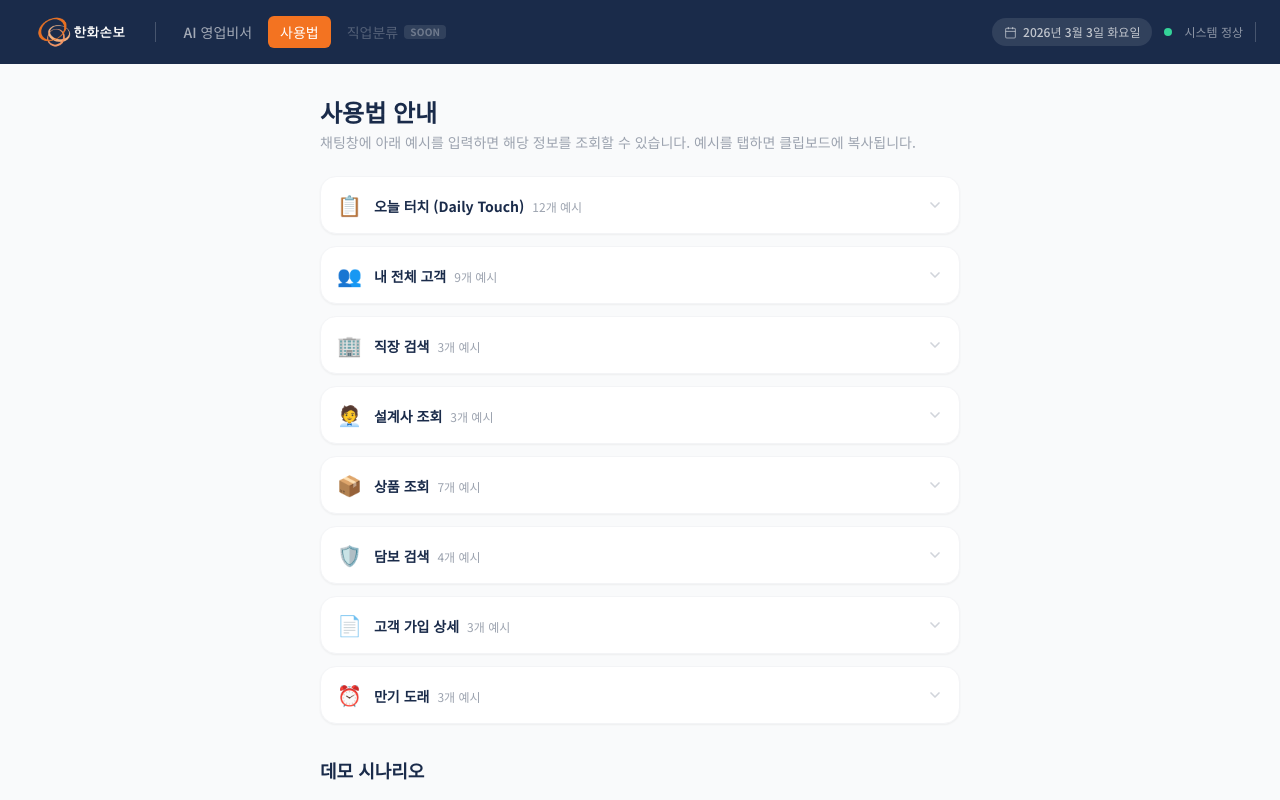
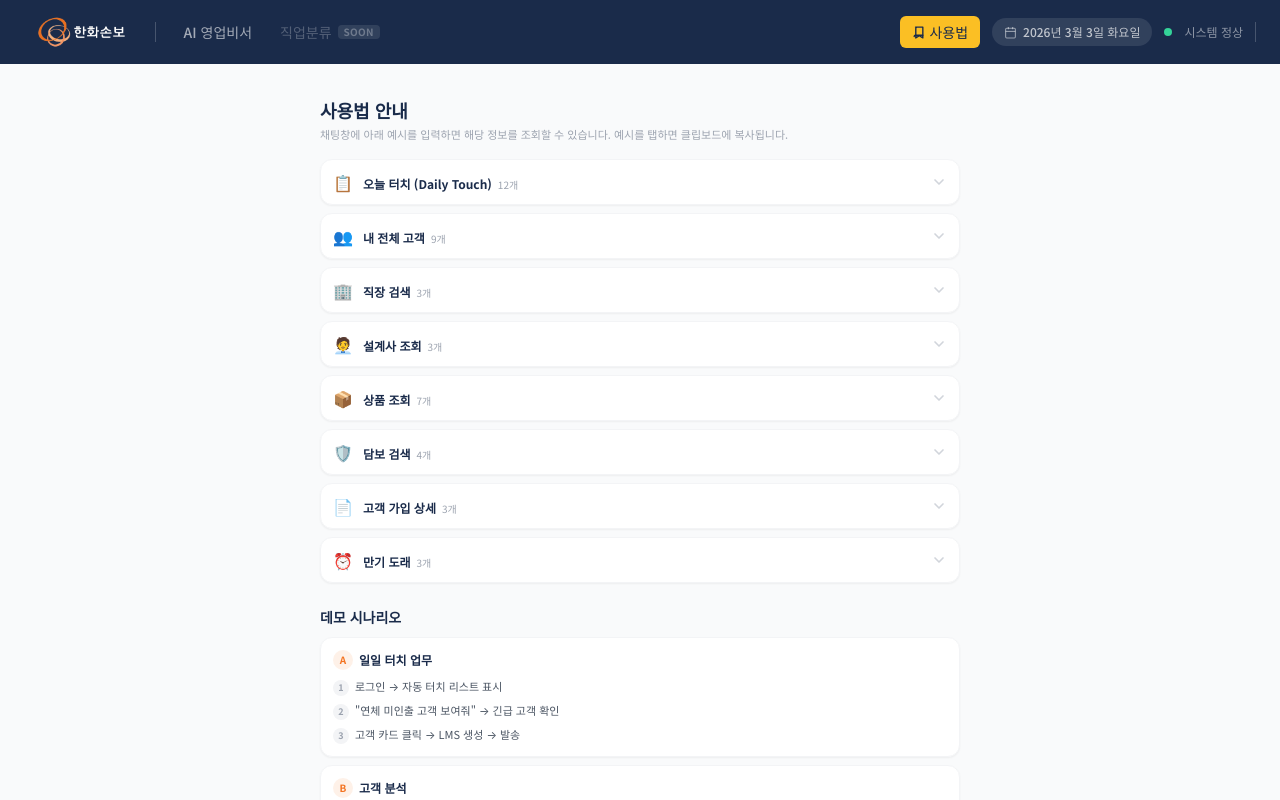
Before and after one commit to beyondReal-smap/hwgi_ai_assistant, a Next.js app: page /guide in a window 1280 px wide. Built offline with nearby package versions, Linux system fonts and the light colour scheme.

Commit message:
분석 추가

```diff
--- a/app/guide/page.tsx
+++ b/app/guide/page.tsx
@@ -160,16 +160,16 @@ function ExampleRow({ example }: { example: Example }) {
   return (
     <button
       onClick={handleCopy}
-      className="w-full flex items-center gap-2 px-3 py-2 rounded-lg text-left hover:bg-gray-50 active:bg-orange-50 transition-colors group"
+      className="w-full flex items-center gap-1.5 px-2.5 py-1.5 rounded-lg text-left hover:bg-gray-50 active:bg-orange-50 transition-colors group"
     >
       <span className="flex-1 min-w-0">
-        <span className="text-sm font-medium text-hanwha-navy block truncate">
+        <span className="text-xs font-medium text-hanwha-navy block truncate">
           {example.query}
         </span>
-        <span className="text-xs text-gray-400 block mt-0.5">{example.desc}</span>
+        <span className="text-[10px] text-gray-400 block mt-0.5">{example.desc}</span>
       </span>
       <span
-        className={`shrink-0 text-[10px] font-medium px-1.5 py-0.5 rounded transition-colors ${
+        className={`shrink-0 text-[9px] font-medium px-1.5 py-0.5 rounded transition-colors ${
           copied
             ? "bg-emerald-100 text-emerald-600"
             : "bg-gray-100 text-gray-400 group-hover:bg-hanwha-orange/10 group-hover:text-hanwha-orange"
@@ -185,15 +185,15 @@ function CategoryCard({ category }: { category: Category }) {
   const [open, setOpen] = useState(false);
 
   return (
-    <div className="bg-white rounded-2xl border border-gray-100 shadow-sm overflow-hidden">
+    <div className="bg-white rounded-xl border border-gray-100 shadow-sm overflow-hidden">
       <button
         onClick={() => setOpen((v) => !v)}
-        className="w-full flex items-center gap-3 px-4 py-3.5 text-left hover:bg-gray-50/50 transition-colors"
+        className="w-full flex items-center gap-2.5 px-3 py-2.5 text-left hover:bg-gray-50/50 transition-colors"
       >
-        <span className="text-xl shrink-0">{category.icon}</span>
+        <span className="text-base shrink-0">{category.icon}</span>
         <span className="flex-1 min-w-0">
-          <span className="text-sm font-bold text-hanwha-navy">{category.title}</span>
-          <span className="text-xs text-gray-400 ml-2">{category.examples.length}개 예시</span>
+          <span className="text-xs font-bold text-hanwha-navy">{category.title}</span>
+          <span className="text-[10px] text-gray-400 ml-1.5">{category.examples.length}개</span>
         </span>
         <svg
           width="16"
@@ -222,17 +222,17 @@ function CategoryCard({ category }: { category: Category }) {
 
 function ScenarioCard({ scenario, index }: { scenario: Scenario; index: number }) {
   return (
-    <div className="bg-white rounded-2xl border border-gray-100 shadow-sm p-4">
-      <div className="flex items-center gap-2 mb-3">
-        <span className="w-6 h-6 rounded-full bg-hanwha-orange/10 text-hanwha-orange text-xs font-bold flex items-center justify-center">
+    <div className="bg-white rounded-xl border border-gray-100 shadow-sm p-3">
+      <div className="flex items-center gap-1.5 mb-2">
+        <span className="w-5 h-5 rounded-full bg-hanwha-orange/10 text-hanwha-orange text-[10px] font-bold flex items-center justify-center">
           {String.fromCharCode(65 + index)}
         </span>
-        <span className="text-sm font-bold text-hanwha-navy">{scenario.title}</span>
+        <span className="text-xs font-bold text-hanwha-navy">{scenario.title}</span>
       </div>
-      <ol className="space-y-2">
+      <ol className="space-y-1.5">
         {scenario.steps.map((step, i) => (
-          <li key={i} className="flex items-start gap-2 text-sm text-gray-600">
-            <span className="shrink-0 w-5 h-5 rounded-full bg-gray-100 text-gray-400 text-[10px] font-bold flex items-center justify-center mt-0.5">
+          <li key={i} className="flex items-start gap-1.5 text-[11px] text-gray-600">
+            <span className="shrink-0 w-4 h-4 rounded-full bg-gray-100 text-gray-400 text-[9px] font-bold flex items-center justify-center mt-0.5">
               {i + 1}
             </span>
             <span className="min-w-0">{step}</span>
@@ -253,25 +253,25 @@ export default function GuidePage() {
       <div className="flex-1 overflow-y-auto">
         <div className="max-w-2xl mx-auto px-4 py-6 sm:py-8">
           {/* Title */}
-          <div className="mb-6">
-            <h1 className="text-xl sm:text-2xl font-bold text-hanwha-navy">사용법 안내</h1>
-            <p className="text-sm text-gray-400 mt-1">
+          <div className="mb-4">
+            <h1 className="text-base sm:text-lg font-bold text-hanwha-navy">사용법 안내</h1>
+            <p className="text-[11px] text-gray-400 mt-0.5">
               채팅창에 아래 예시를 입력하면 해당 정보를 조회할 수 있습니다.
               예시를 탭하면 클립보드에 복사됩니다.
             </p>
           </div>
 
           {/* Categories */}
-          <div className="space-y-3 mb-8">
+          <div className="space-y-2 mb-6">
             {CATEGORIES.map((cat, i) => (
               <CategoryCard key={i} category={cat} />
             ))}
           </div>
 
           {/* Scenarios */}
-          <div className="mb-8">
-            <h2 className="text-lg font-bold text-hanwha-navy mb-4">데모 시나리오</h2>
-            <div className="space-y-3">
+          <div className="mb-6">
+            <h2 className="text-sm font-bold text-hanwha-navy mb-2.5">데모 시나리오</h2>
+            <div className="space-y-2">
               {SCENARIOS.map((sc, i) => (
                 <ScenarioCard key={i} scenario={sc} index={i} />
               ))}
--- a/components/AppHeader.tsx
+++ b/components/AppHeader.tsx
@@ -5,9 +5,9 @@ import { usePathname, useRouter } from "next/navigation";
 import { useEffect, useRef, useState } from "react";
 import type { FPProfile } from "@/lib/types";
 
-const NAV_ITEMS: { label: string; href: string; comingSoon?: boolean }[] = [
+const NAV_ITEMS: { label: string; href: string; comingSoon?: boolean; bookmark?: boolean }[] = [
   { label: "AI 영업비서", href: "/" },
-  { label: "사용법", href: "/guide" },
+  { label: "사용법", href: "/guide", bookmark: true },
   { label: "직업분류", href: "/jobcode", comingSoon: true },
 ];
 const KST_TIMEZONE = "Asia/Seoul";
@@ -128,14 +128,22 @@ export default function AppHeader({ currentFP, onLogout }: AppHeaderProps) {
     return () => clearInterval(timer);
   }, []);
 
-  // For pages (like /jobcode) that don't pass currentFP,
-  // detect login state from localStorage so logout button is consistent.
+  // For pages (like /guide) that don't pass currentFP,
+  // read full profile from localStorage so avatar button is consistent.
+  const [storedFP, setStoredFP] = useState<FPProfile | null>(null);
   useEffect(() => {
     if (!currentFP) {
       const savedId = window.localStorage.getItem(FP_SESSION_KEY);
       setInternalLoggedIn(!!savedId);
+      try {
+        const json = window.localStorage.getItem("fp_profile");
+        setStoredFP(json ? JSON.parse(json) : null);
+      } catch {
+        setStoredFP(null);
+      }
     } else {
       setInternalLoggedIn(false);
+      setStoredFP(null);
     }
   }, [currentFP]);
 
@@ -206,7 +214,22 @@ export default function AppHeader({ currentFP, onLogout }: AppHeaderProps) {
               )}
             </div>
           )}
-          {!currentFP && internalLoggedIn && (
+          {!currentFP && internalLoggedIn && storedFP && (
+            <div className="relative shrink-0" ref={profileRefMobile}>
+              <button
+                onClick={() => setShowProfile((v) => !v)}
+                className="w-7 h-7 rounded-full flex items-center justify-center text-white text-[10px] font-bold transition-all"
+                style={avatarButtonStyle}
+                aria-label="내 프로필"
+              >
+                {storedFP.profileInitials}
+              </button>
+              {showProfile && (
+                <ProfileDropdown fp={storedFP} onLogout={handleLogout} onClose={() => setShowProfile(false)} />
+              )}
+            </div>
+          )}
+          {!currentFP && internalLoggedIn && !storedFP && (
             <button
               onClick={handleLogout}
               className="h-7 px-2.5 text-[10px] font-medium rounded-md border border-white/20 text-white/60 hover:bg-white/10 active:bg-white/20 transition-colors whitespace-nowrap shrink-0"
@@ -218,7 +241,7 @@ export default function AppHeader({ currentFP, onLogout }: AppHeaderProps) {
 
         {/* Row 2 — nav tabs, fixed height 36px */}
         <div className="flex items-end h-9 px-3 gap-0.5">
-          {NAV_ITEMS.map((item) => {
+          {NAV_ITEMS.filter((i) => !i.bookmark).map((item) => {
             const isActive = pathname === item.href;
             if (item.comingSoon) {
               return (
@@ -247,6 +270,24 @@ export default function AppHeader({ currentFP, onLogout }: AppHeaderProps) {
               </Link>
             );
           })}
+          <div className="flex-1" />
+          {NAV_ITEMS.filter((i) => i.bookmark).map((item) => {
+            const isActive = pathname === item.href;
+            return (
+              <Link
+                key={item.href}
+                href={item.href}
+                className={`shrink-0 h-8 px-3 flex items-center gap-1 rounded-t-md text-xs font-semibold transition-colors border-x border-t ${
+                  isActive
+                    ? "bg-amber-400 text-hanwha-navy border-amber-300"
+                    : "bg-amber-400/20 text-amber-300 border-amber-400/30 hover:bg-amber-400/30"
+                }`}
+              >
+                <svg width="11" height="11" viewBox="0 0 24 24" fill="none" stroke="currentColor" strokeWidth="2.5" strokeLinecap="round" strokeLinejoin="round"><path d="M4 19.5A2.5 2.5 0 0 1 6.5 17H20"/><path d="M6.5 2H20v20l-6.5-4L7 22V4.5A2.5 2.5 0 0 1 9.5 2z"/></svg>
+                {item.label}
+              </Link>
+            );
+          })}
         </div>
       </div>
 
@@ -260,7 +301,7 @@ export default function AppHeader({ currentFP, onLogout }: AppHeaderProps) {
           />
           <div className="w-px h-5 bg-white/20 mx-1 shrink-0" />
           <nav className="flex items-center gap-1 overflow-x-auto whitespace-nowrap">
-            {NAV_ITEMS.map((item) => {
+            {NAV_ITEMS.filter((i) => !i.bookmark).map((item) => {
               const isActive = pathname === item.href;
               if (item.comingSoon) {
                 return (
@@ -293,6 +334,23 @@ export default function AppHeader({ currentFP, onLogout }: AppHeaderProps) {
         </div>
 
         <div className="flex items-center gap-3 shrink-0">
+          {NAV_ITEMS.filter((i) => i.bookmark).map((item) => {
+            const isActive = pathname === item.href;
+            return (
+              <Link
+                key={item.href}
+                href={item.href}
+                className={`shrink-0 whitespace-nowrap px-3 py-1.5 rounded-md text-sm font-medium transition-colors flex items-center gap-1 ${
+                  isActive
+                    ? "bg-amber-400 text-hanwha-navy"
+                    : "bg-amber-400/20 text-amber-300 hover:bg-amber-400/30"
+                }`}
+              >
+                <svg width="13" height="13" viewBox="0 0 24 24" fill="none" stroke="currentColor" strokeWidth="2.5" strokeLinecap="round" strokeLinejoin="round"><path d="M4 19.5A2.5 2.5 0 0 1 6.5 17H20"/><path d="M6.5 2H20v20l-6.5-4L7 22V4.5A2.5 2.5 0 0 1 9.5 2z"/></svg>
+                {item.label}
+              </Link>
+            );
+          })}
           <div className="hidden md:flex items-center gap-1.5 bg-white/10 rounded-full px-3 py-1.5">
             <svg
               width="13"
@@ -328,7 +386,22 @@ export default function AppHeader({ currentFP, onLogout }: AppHeaderProps) {
               )}
             </div>
           )}
-          {!currentFP && internalLoggedIn && (
+          {!currentFP && internalLoggedIn && storedFP && (
+            <div className="relative shrink-0" ref={profileRefDesktop}>
+              <button
+                onClick={() => setShowProfile((v) => !v)}
+                className="w-8 h-8 rounded-full flex items-center justify-center text-white text-xs font-bold transition-all"
+                style={avatarButtonStyle}
+                aria-label="내 프로필"
+              >
+                {storedFP.profileInitials}
+              </button>
+              {showProfile && (
+                <ProfileDropdown fp={storedFP} onLogout={handleLogout} onClose={() => setShowProfile(false)} />
+              )}
+            </div>
+          )}
+          {!currentFP && internalLoggedIn && !storedFP && (
             <button
               onClick={handleLogout}
               className="px-2.5 py-1.5 text-xs font-medium rounded-md border border-white/20 text-white/60 hover:bg-white/10 transition-colors whitespace-nowrap"
--- a/components/ChatWindow.tsx
+++ b/components/ChatWindow.tsx
@@ -483,7 +483,7 @@ export default function ChatWindow({ fpProfile }: ChatWindowProps) {
               const { analysis } = (await analysisRes.json()) as { analysis: string };
               setIsTyping(false);
               if (analysis) {
-                addBotMessage({ role: "bot", type: "text", content: `💡 ${analysis}` });
+                addBotMessage({ role: "bot", type: "analysis", content: analysis });
               }
             } catch {
               setIsTyping(false);
--- a/lib/types.ts
+++ b/lib/types.ts
@@ -95,7 +95,7 @@ export interface LMSMessage {
   content: string;
 }
 
-export type MessageType = "text" | "customer-list" | "lms-list";
+export type MessageType = "text" | "customer-list" | "lms-list" | "analysis";
 
 export interface ChatMessage {
   id: string;
```
Also changed, not shown: app/api/analyze-data/route.ts (+13 -7 lines), app/page.tsx (+10 -2 lines), components/MessageBubble.tsx (+32 -0 lines).
